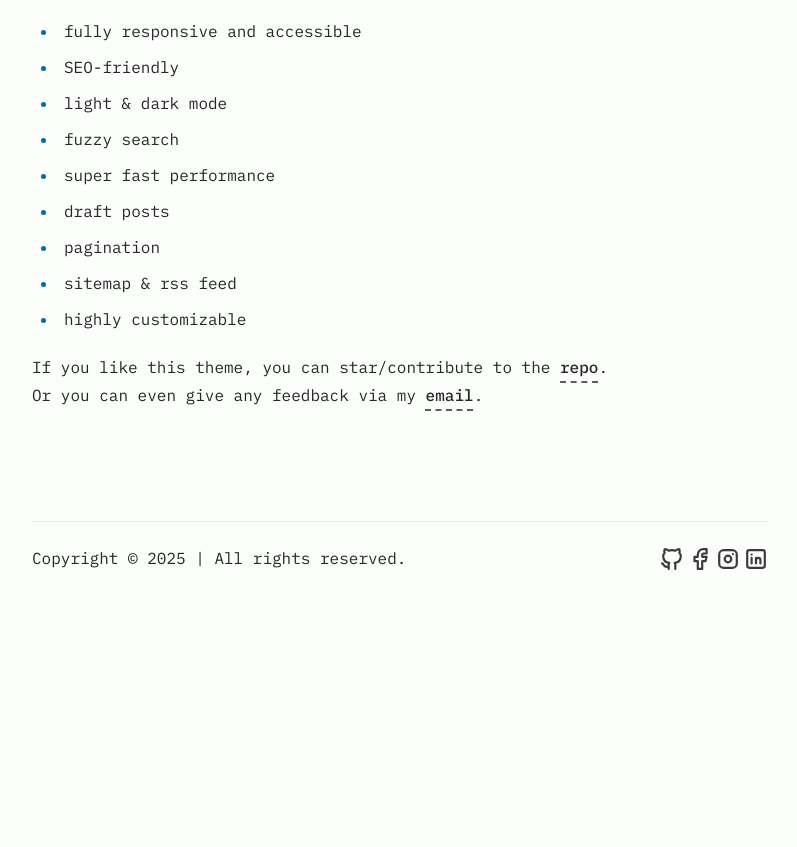
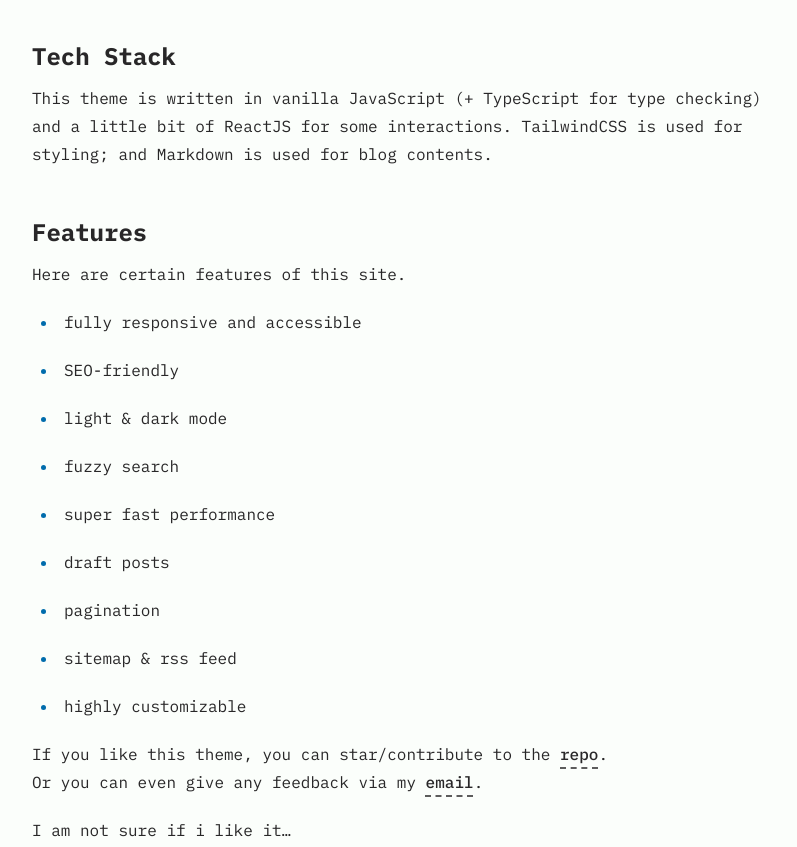
Before and after one commit to n-lend/astro-blog, an Astro site: page /about in a window 1280 px wide. Shown: the part 1154-2001 px from the top of the page, without its empty margins (240-1037 px from the left). Before the commit the page ends 1748 px from the top, so only its background shows below. Built offline with nearby package versions, Linux system fonts and the light colour scheme; Astro itself is replaced by a stand-in of ours.

Commit message:
Update src/pages/about.md (via Pages CMS)

```diff
--- a/src/pages/about.md
+++ b/src/pages/about.md
@@ -1,18 +1,14 @@
 ---
 layout: ../layouts/AboutLayout.astro
-title: "About"
+title: About
 ---
-
 AstroPaper is a minimal, responsive and SEO-friendly Astro blog theme. I designed and crafted this based on [my personal blog](https://satnaing.dev/blog).
 
-This theme is aimed to be accessible out of the box. Light and dark mode are supported by
-default and additional color schemes can also be configured.
+This theme is aimed to be accessible out of the box. Light and dark mode are supported by default and additional color schemes can also be configured.
 
 This theme is self-documented \_ which means articles/posts in this theme can also be considered as documentations. So, see the documentation for more info.
 
-<div>
-  <img src="/assets/dev.svg" class="sm:w-1/2 mx-auto" alt="coding dev illustration">
-</div>
+![coding dev illustration](/assets/dev.svg)
 
 ## Tech Stack
 
@@ -22,15 +18,26 @@
 
 Here are certain features of this site.
 
-- fully responsive and accessible
-- SEO-friendly
-- light & dark mode
-- fuzzy search
-- super fast performance
-- draft posts
-- pagination
-- sitemap & rss feed
-- highly customizable
+*   fully responsive and accessible
+
+*   SEO-friendly
+
+*   light & dark mode
+
+*   fuzzy search
+
+*   super fast performance
+
+*   draft posts
+
+*   pagination
+
+*   sitemap & rss feed
+
+*   highly customizable
+
 
 If you like this theme, you can star/contribute to the [repo](https://github.com/satnaing/astro-paper).
 Or you can even give any feedback via my [email](mailto:contact@satnaing.dev).
+
+I am not sure if i like it...
```
